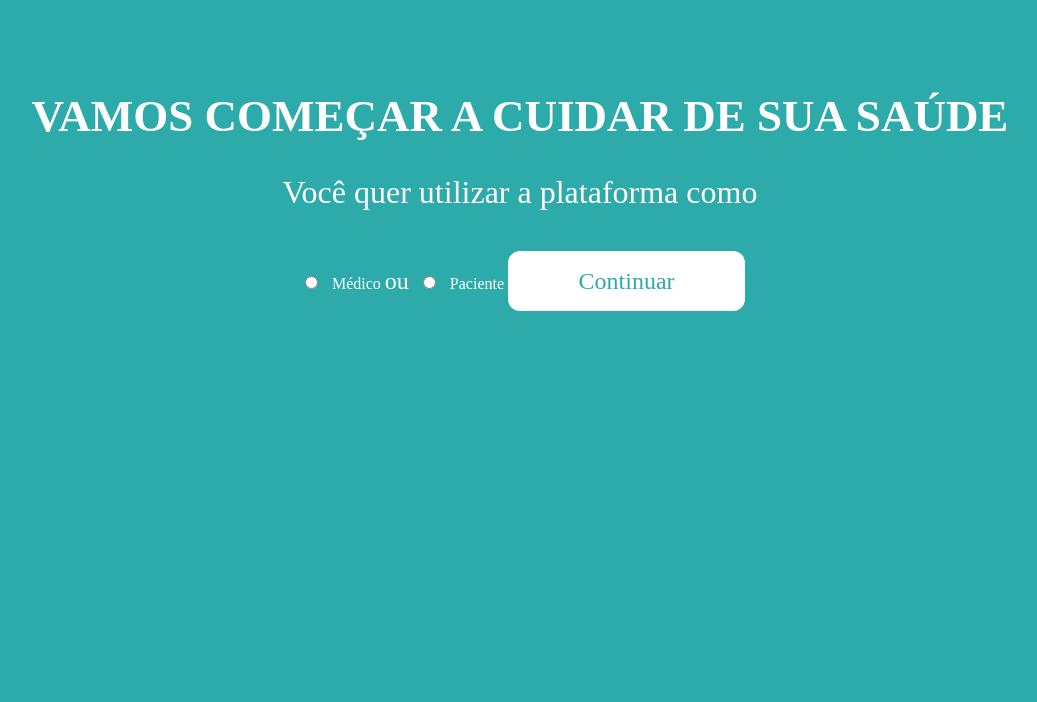
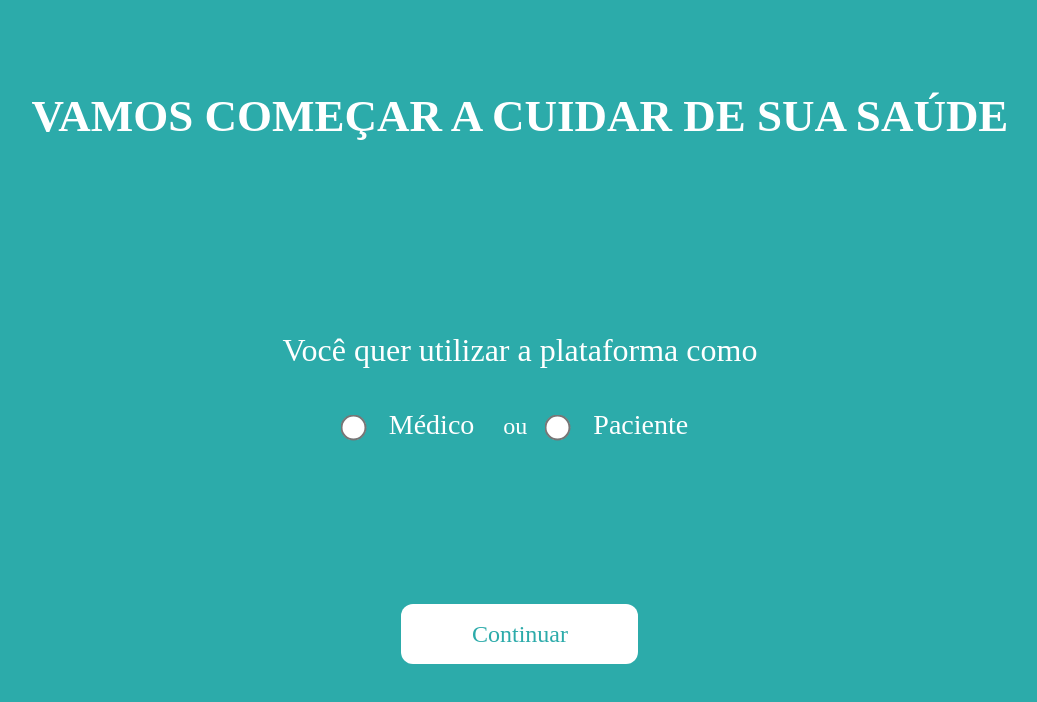
Before and after one commit to manumtagliatti/PulseFlow, a plain HTML site: page selecao.html in a window 1280 px wide. Shown: the whole page, without its empty margins (120-1157 px from the left). Drawn offline with Linux system fonts and the light colour scheme.

Commit message:
Tela de Seleção

```diff
--- a/Médico/css/selecao.css
+++ b/selecao.css
@@ -5,40 +5,50 @@ body, html {
     background-color: #2CABAA;
     color: #FFF;
     display: flex;
-    align-items: flex-start; /* Alinhando o conteúdo ao topo */
+    align-items: flex-start;
     justify-content: center;
 }
 
 .container {
     text-align: center;
-    margin-top: 90px; /* Ajustando a margem superior do contêiner */
+    margin-top: 90px;
 }
 
 h1 {
     font-size: 45px;
     font-weight: 600;
     line-height: normal;
-    margin: 0 0 20px; /* Removendo a margem superior */
+    margin: 0 0 190px;
 }
 
 p {
     font-size: 32px;
     font-weight: 500;
     line-height: normal;
-    margin-bottom: 20px;
+    margin-bottom: 40px;
 }
 
 input[type="radio"] {
     margin: 0 10px 20px 10px;
-    accent-color: #3498db;
+    accent-color: #CAD5DE;
+    -webkit-transform: scale(2); /* Aumenta ainda mais o tamanho dos botões */
+    transform: scale(2); /* Aumenta ainda mais o tamanho dos botões */
+    cursor: pointer;
 }
 
 label {
     cursor: pointer;
+    font-size: 28px; /* Tamanho da fonte mantido */
+    font-weight: 500;
+    color: #FFF; /* Cor do texto mantida */
+    margin: 0 15px; /* Espaçamento lateral mantido */
+    transition: transform 0.3s; /* Efeito de transição suave */
 }
 
 .or {
-    font-size: 24px; /* Adiciona um estilo apropriado para o 'ou' */
+    font-size: 24px;
+    display: inline-block;
+    margin: 0 10px;
 }
 
 button {
@@ -56,9 +66,9 @@ button {
     line-height: normal;
     border: none;
     cursor: pointer;
-    margin-top: 20px;
+    margin-top: 150px;
 }
 
 button:hover {
-    background-color: #b0ecde;
+    background-color: #CAD5DE;
 }
--- a/Médico/selecao.html
+++ b/selecao.html
@@ -4,7 +4,7 @@
     <meta charset="UTF-8">
     <meta name="viewport" content="width=device-width, initial-scale=1.0">
     <title>Login - Seleção</title>
-    <link rel="stylesheet" href="css/selecao.css">
+    <link rel="stylesheet" href="selecao.css">
 </head>
 <body>
     <div class="container">
@@ -16,9 +16,11 @@
             <span class="or">ou</span>
             <input type="radio" id="paciente" name="role" value="paciente">
             <label for="paciente">Paciente</label>
-            <button type="button" onclick="submitRole()">Continuar</button>
+            <div>
+                <button type="button" onclick="submitRole()">Continuar</button>
+            </div>
         </form>
     </div>
-    <script src="script.js"></script>
+    <script src="selecao.js"></script>
 </body>
 </html>
--- /dev/null
+++ b/selecao.js
@@ -0,0 +1,5 @@
+function submitRole() {
+    const selectedRole = document.querySelector('input[name="role"]:checked').value;
+    alert("Você escolheu: " + selectedRole);
+    // Aqui você pode adicionar o código para redirecionar ou processar a escolha do usuário
+}
```
